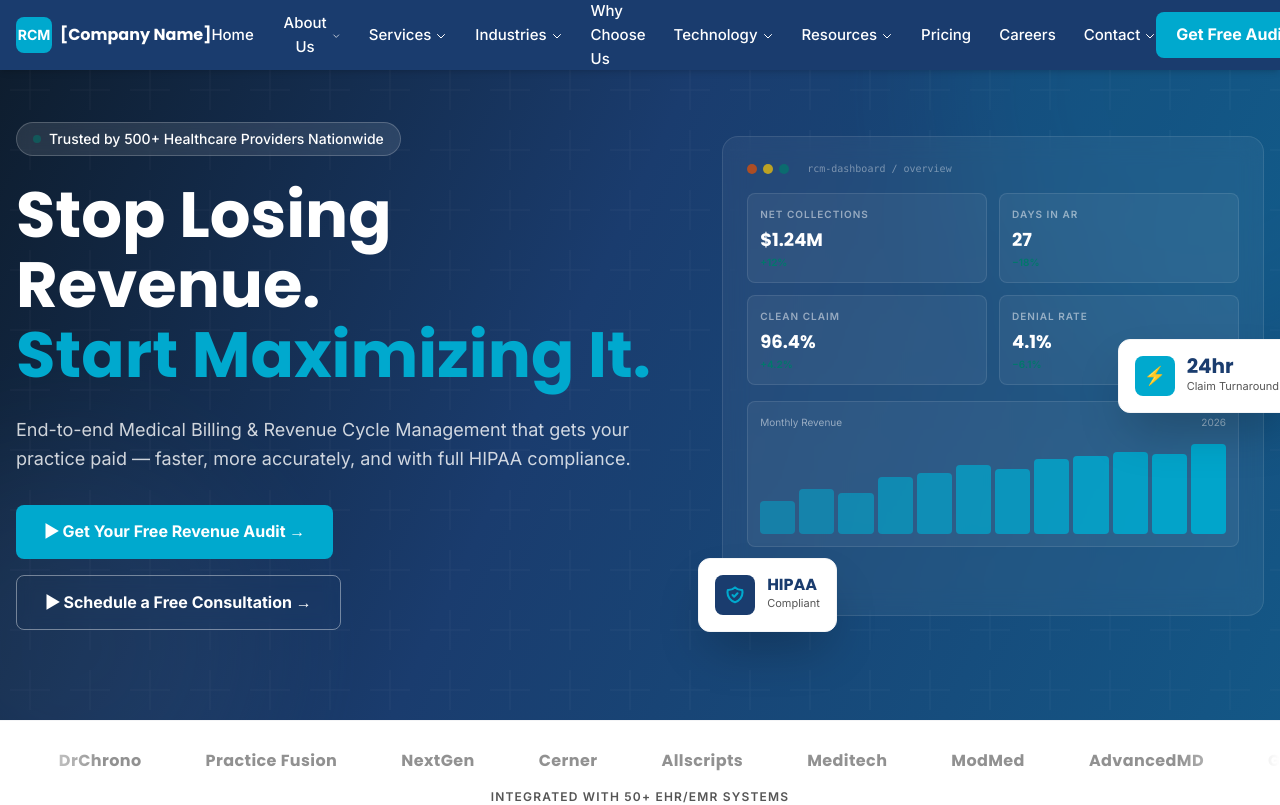
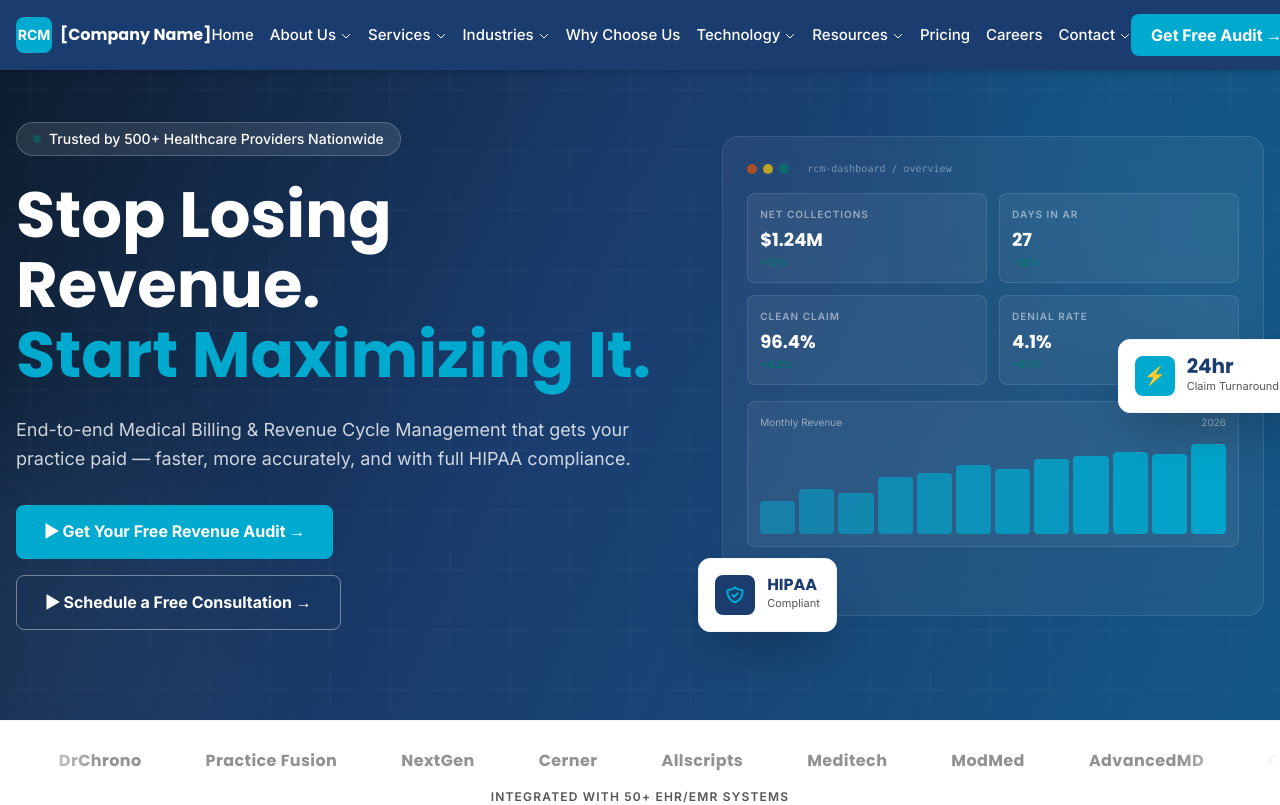
Before and after one commit to raffayprogrammer/Website, a Next.js app: page / in a window 1280 px wide. Shown: the top 805 px of the page. Built offline with nearby package versions, Linux system fonts and the light colour scheme.

Commit message:
Fix navbar: prevent text wrapping on About Us / Why Choose Us, tighten item spacing

```diff
--- a/src/components/Navbar.tsx
+++ b/src/components/Navbar.tsx
@@ -82,7 +82,7 @@ function SimpleDropdown({
       onMouseEnter={() => setOpen(true)}
       onMouseLeave={() => setOpen(false)}
     >
-      <button className="hover:text-cyan transition-colors flex items-center gap-1 py-7">
+      <button className="hover:text-cyan transition-colors flex items-center gap-1 py-7 whitespace-nowrap">
         {label}
         <svg
           className={`w-3 h-3 mt-0.5 transition-transform ${open ? "rotate-180" : ""}`}
@@ -130,7 +130,7 @@ function ServicesMegaMenu() {
       onMouseEnter={() => setOpen(true)}
       onMouseLeave={() => setOpen(false)}
     >
-      <button className="hover:text-cyan transition-colors flex items-center gap-1 py-7">
+      <button className="hover:text-cyan transition-colors flex items-center gap-1 py-7 whitespace-nowrap">
         Services
         <svg
           className={`w-3 h-3 mt-0.5 transition-transform ${open ? "rotate-180" : ""}`}
@@ -277,22 +277,22 @@ export default function Navbar() {
         </Link>
 
         {/* Desktop Nav */}
-        <nav className="hidden xl:flex items-center gap-7 t-nav text-white">
-          <Link href="/" className="hover:text-cyan transition-colors py-7">
+        <nav className="hidden xl:flex items-center gap-4 t-nav text-white text-sm">
+          <Link href="/" className="hover:text-cyan transition-colors py-7 whitespace-nowrap">
             Home
           </Link>
           <SimpleDropdown label="About Us" items={aboutItems} width="w-72" />
           <ServicesMegaMenu />
           <SimpleDropdown label="Industries" items={industriesItems} width="w-72" />
-          <Link href="/why-choose-us" className="hover:text-cyan transition-colors py-7">
+          <Link href="/why-choose-us" className="hover:text-cyan transition-colors py-7 whitespace-nowrap">
             Why Choose Us
           </Link>
           <SimpleDropdown label="Technology" items={technologyItems} width="w-72" />
           <SimpleDropdown label="Resources" items={resourcesItems} width="w-72" />
-          <Link href="/pricing" className="hover:text-cyan transition-colors py-7">
+          <Link href="/pricing" className="hover:text-cyan transition-colors py-7 whitespace-nowrap">
             Pricing
           </Link>
-          <Link href="/careers" className="hover:text-cyan transition-colors py-7">
+          <Link href="/careers" className="hover:text-cyan transition-colors py-7 whitespace-nowrap">
             Careers
           </Link>
           <SimpleDropdown label="Contact" items={contactItems} width="w-72" />
@@ -302,7 +302,7 @@ export default function Navbar() {
         <div className="hidden xl:flex items-center gap-3 shrink-0">
           <Link
             href="/free-audit"
-            className="bg-cyan text-white t-cta px-5 py-2.5 rounded-lg hover:bg-[#0090B0] transition-colors"
+            className="bg-cyan text-white t-cta px-5 py-2.5 rounded-lg hover:bg-[#0090B0] transition-colors whitespace-nowrap text-sm font-semibold"
           >
             Get Free Audit →
           </Link>
```
